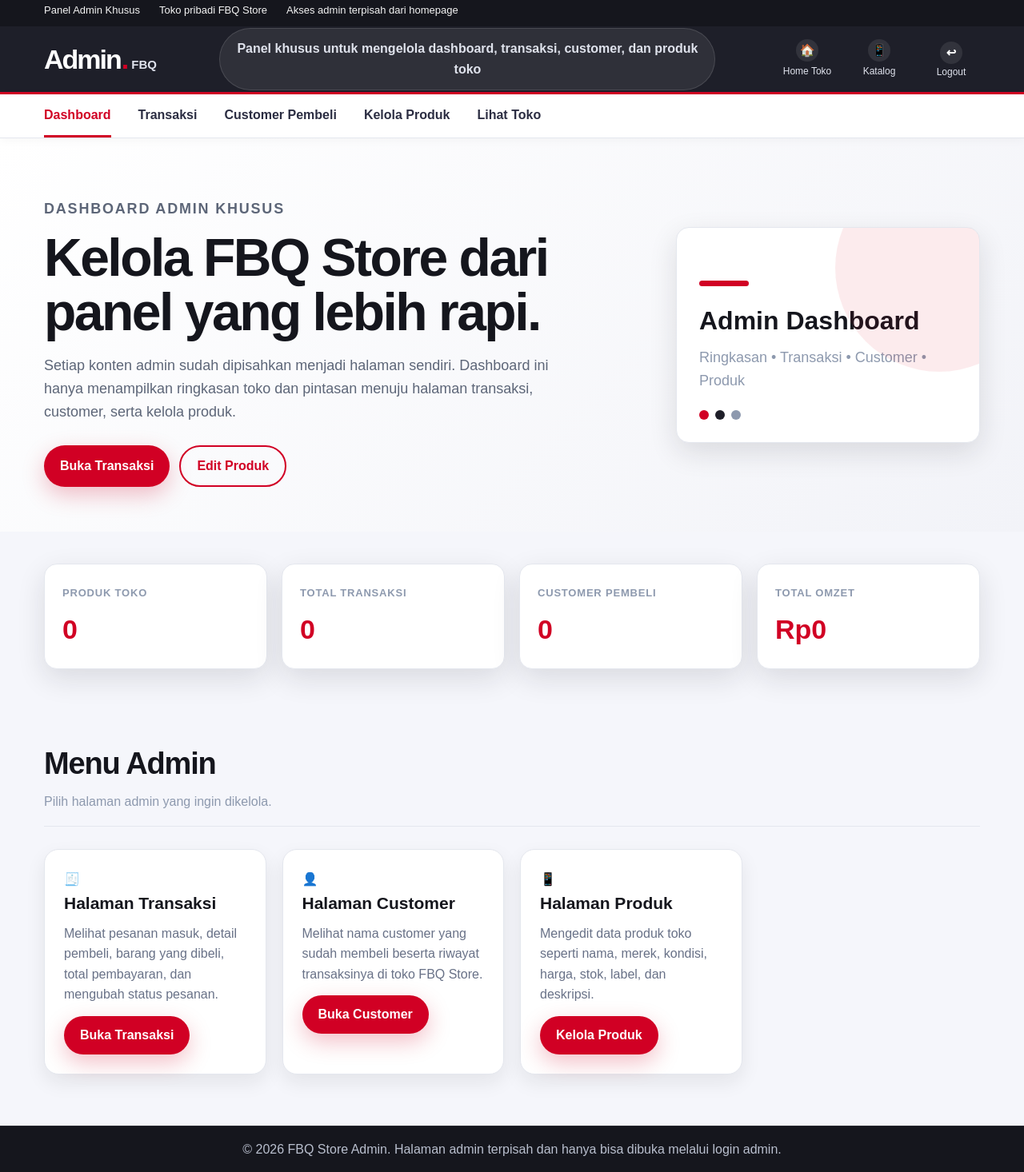
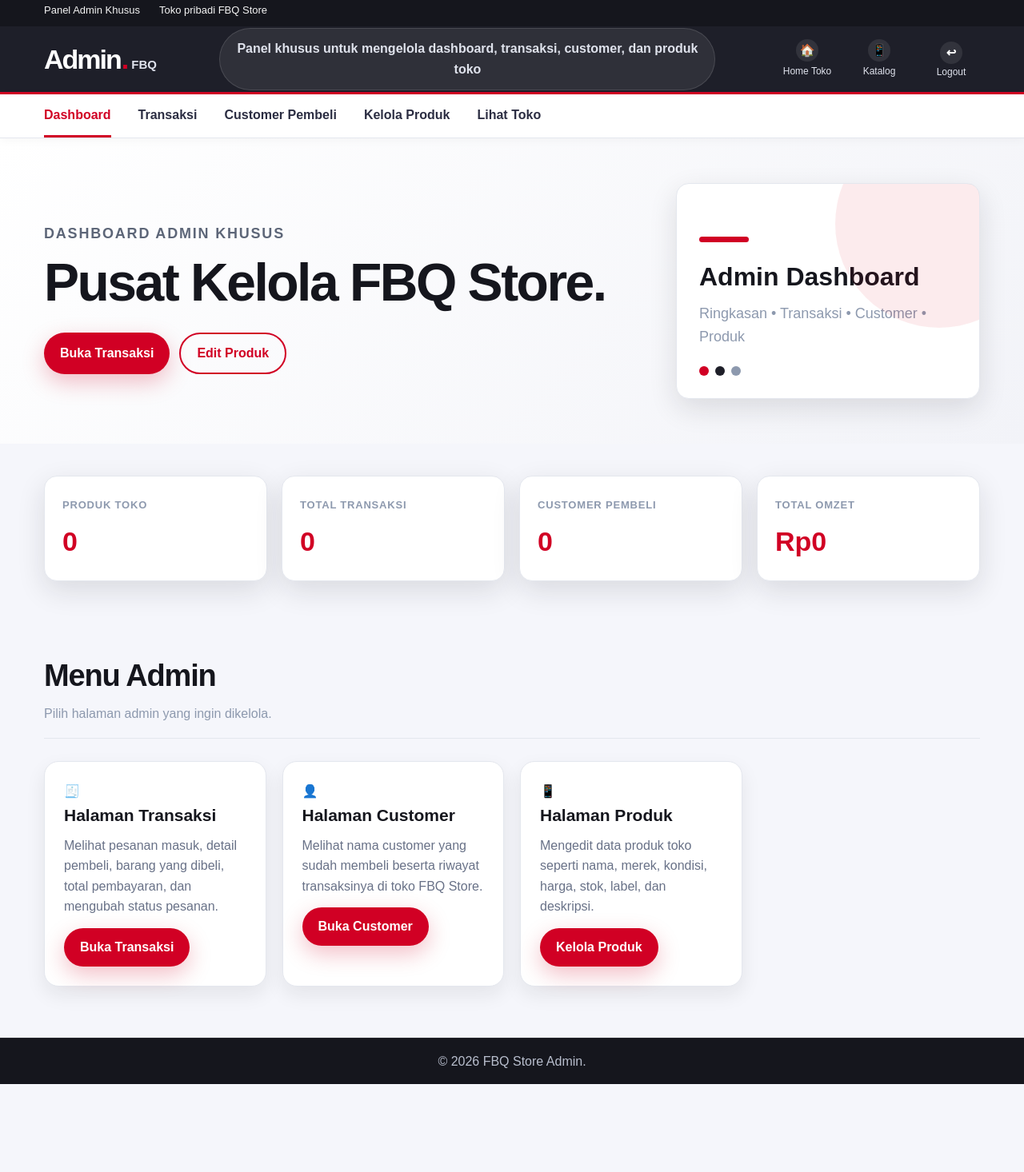
Before and after one commit to qodhilkhusain-lab/FBQ-STORE, a website: page views/admin.html in a window 1280 px wide. Shown: the part 7-1473 px from the top of the page at 80% size. After the commit the page ends 1363 px from the top, so only its background shows below. Drawn offline with Linux system fonts and the light colour scheme; no server answers.

Commit message:
Update admin.html

```diff
--- a/views/admin.html
+++ b/views/admin.html
@@ -12,7 +12,6 @@
     <div class="container top-header-inner">
       <span>Panel Admin Khusus</span>
       <span>Toko pribadi FBQ Store</span>
-      <span>Akses admin terpisah dari homepage</span>
     </div>
   </div>
 
@@ -47,8 +46,7 @@
       <div class="container admin-hero-grid">
         <div>
           <p class="eyebrow">Dashboard admin khusus</p>
-          <h1>Kelola FBQ Store dari panel yang lebih rapi.</h1>
-          <p>Setiap konten admin sudah dipisahkan menjadi halaman sendiri. Dashboard ini hanya menampilkan ringkasan toko dan pintasan menuju halaman transaksi, customer, serta kelola produk.</p>
+          <h1>Pusat Kelola FBQ Store.</h1>
           <div class="hero-buttons">
             <a href="/panel-admin/transaksi" class="btn btn-primary">Buka Transaksi</a>
             <a href="/panel-admin/produk" class="btn btn-outline">Edit Produk</a>
@@ -117,7 +115,7 @@
   </main>
 
   <footer class="footer">
-    <div class="footer-bottom">© 2026 FBQ Store Admin. Halaman admin terpisah dan hanya bisa dibuka melalui login admin.</div>
+    <div class="footer-bottom">© 2026 FBQ Store Admin.</div>
   </footer>
 
   <div class="toast" id="toast"></div>
```
